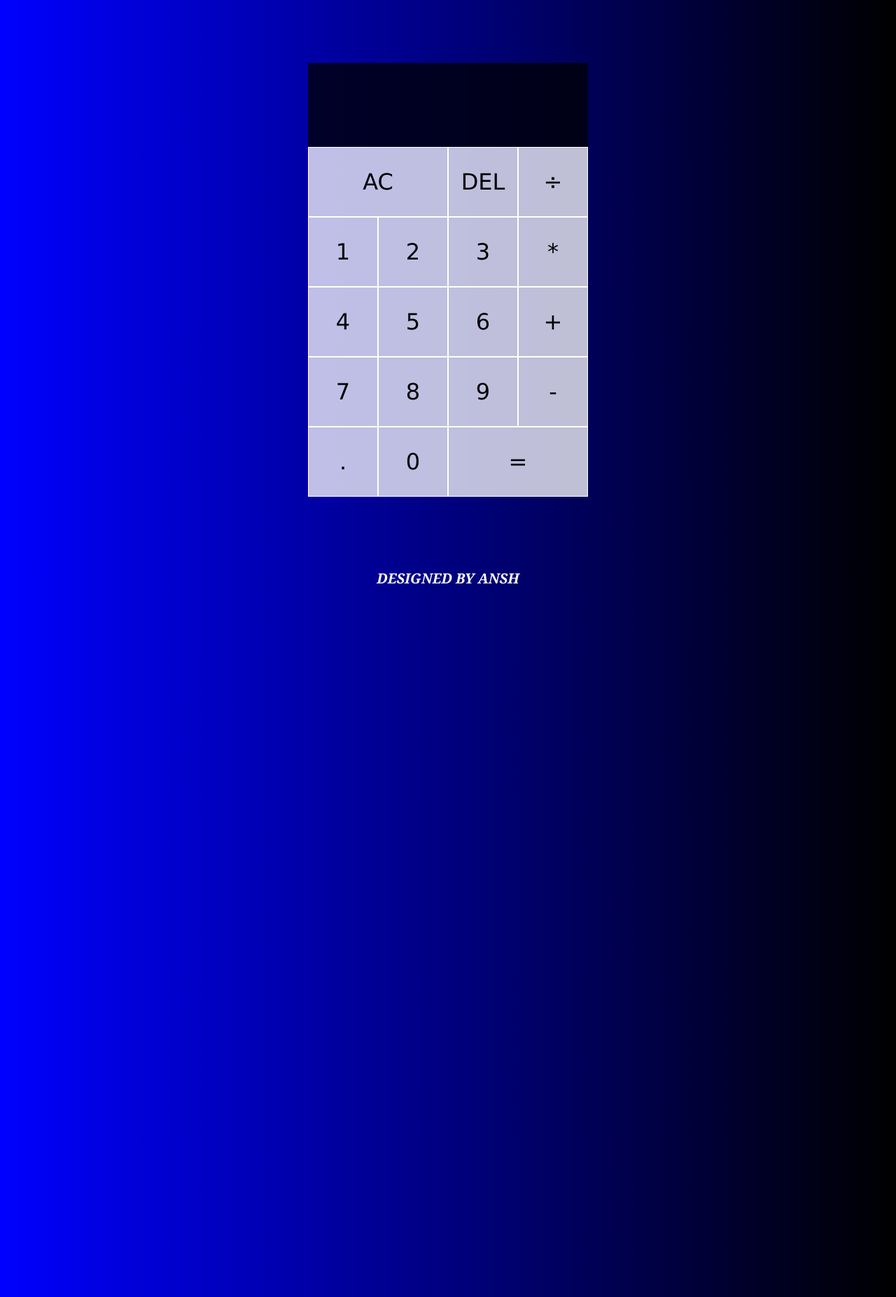
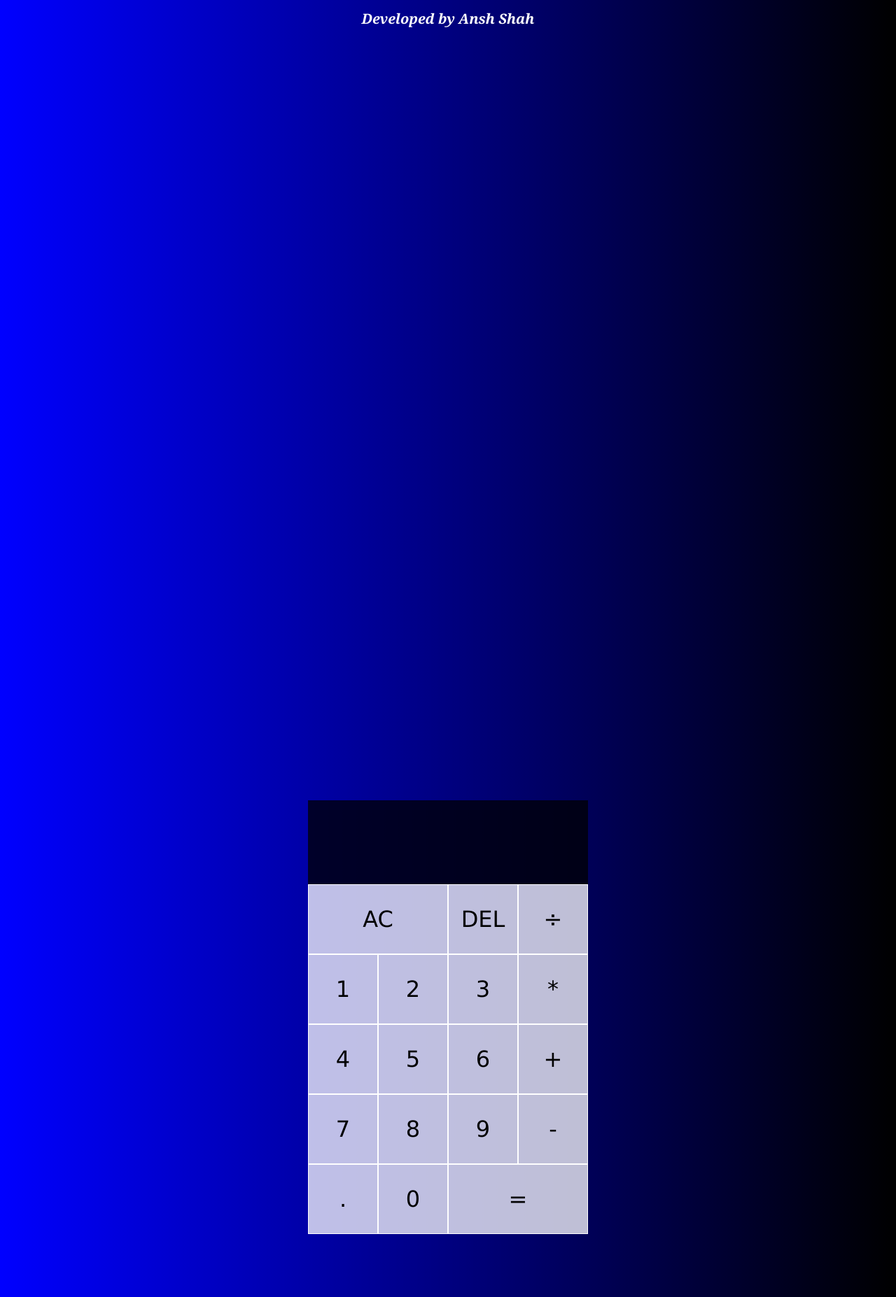
Before and after one commit to AnshTheCoder1248/JS-calculator, a plain HTML site: page index.html in a window 1280 px wide. Shown: the whole page at 70% size. Drawn offline with Linux system fonts and the light colour scheme.

Commit message:
Update index.html

```diff
--- a/index.html
+++ b/index.html
@@ -9,6 +9,7 @@
     <script src="script.js" defer></script>
 </head>
 <body>
+     <h1>Developed by Ansh Shah</h1>
     <div class="calculator-grid">
         <div class="output" >
             <div data-previous-operand class="previous-operand"></div>
@@ -35,6 +36,4 @@
 
     </div>
 </body>
-
-<h1>DESIGNED BY ANSH</h1>
 </html>
```
